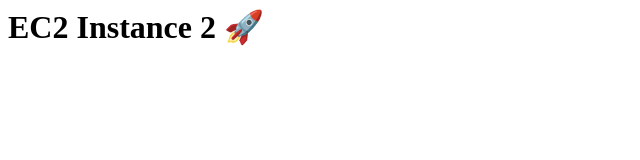
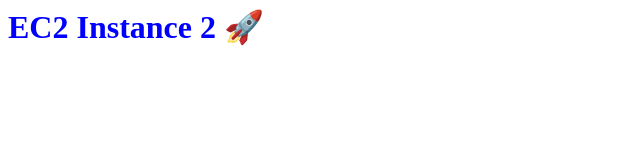
Before and after one commit to TnClync/CK_Cloud, a website: page app/web-frontend-server2/html/index.html in a window 1280 px wide. Shown: the whole page, without its empty margins (0-640 px from the left). Drawn offline with Linux system fonts and the light colour scheme.

Commit message:
21_04_2026_1

```diff
--- a/app/web-frontend-server2/html/index.html
+++ b/app/web-frontend-server2/html/index.html
@@ -1 +1 @@
-<h1>EC2 Instance 2 🚀</h1>
+<h1 style="color:blue">EC2 Instance 2 🚀</h1>
```
Also changed, not shown: app/web-frontend-server1/html/index.html (+1 -1 lines), 14 other files.
